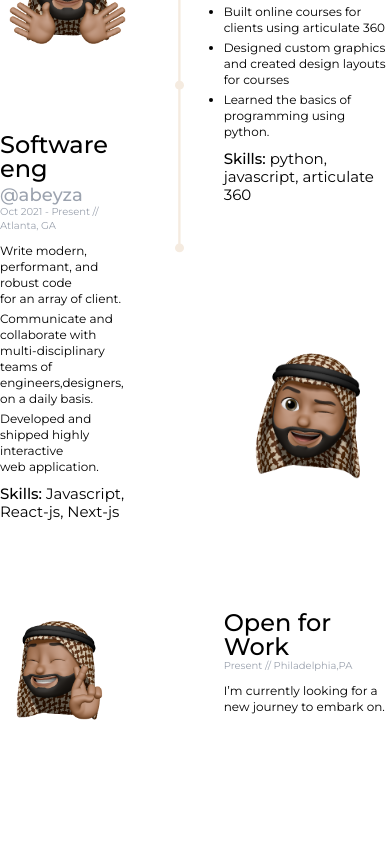
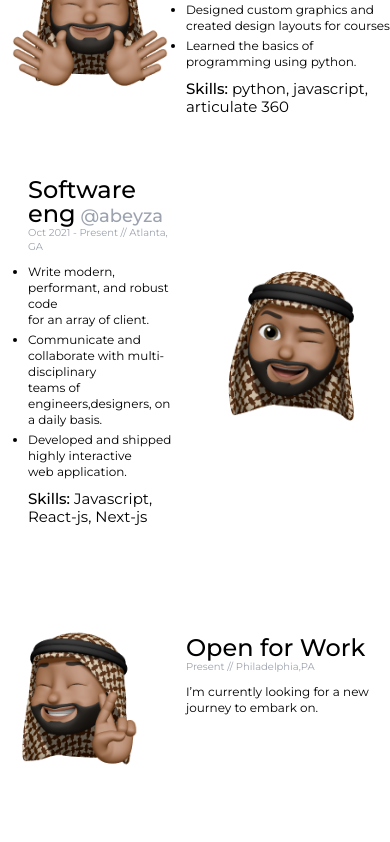
Before and after one commit to eyuel23/Portfolio-v1, a Next.js app: page / in a window 390 px wide. Shown: the part 3020-3862 px from the top of the page. Built offline with nearby package versions, Linux system fonts and the light colour scheme.

Commit message:
made experience section responsive

```diff
--- a/components/Experience/index.js
+++ b/components/Experience/index.js
@@ -10,12 +10,12 @@ export default function Experience() {
   return (
     <section className="min-h-screen relative flex flex-col">
       <Heading span={"02"} heading={"Experience"} />
-      <div className="flex justify-center py-20 gap-20 ">
+      <div className="flex justify-center py-20 gap-3 sm:gap-20 ">
         <div className="flex flex-col items-end gap-40">
           <Image src={open} alt="" width={200} height={200} />
-          <div className="flex flex-col gap-5">
+          <div className="flex flex-col gap-5 self-start sm:ml-0 ml-14">
             <div>
-              <h1 className="font-medium text-5xl">
+              <h1 className="font-medium text-5xl ">
                 Software eng
                 <span className="text-4xl text-gray-400"> @abeyza</span>
               </h1>
@@ -47,7 +47,7 @@ export default function Experience() {
 
           <Image src={finger} alt="" width={200} height={200} />
         </div>
-        <div className="">
+        <div className="hidden sm:block">
           <Image src={line} alt="line" />
         </div>
         <div className="flex flex-col items-start gap-60">
@@ -77,8 +77,14 @@ export default function Experience() {
               javascript, articulate 360
             </h1>
           </div>
-          <Image src={wink} alt="" width={200} height={200} />
-          <div className="flex flex-col gap-5">
+          <Image
+            src={wink}
+            alt=""
+            width={200}
+            height={200}
+            className="self-end sm:self-start"
+          />
+          <div className="flex flex-col gap-5 sm:pt-0 pt-40">
             <div>
               <h1 className="font-medium text-5xl">Open for Work</h1>
               <h1 className="text-gray-400 text-xl">
```
